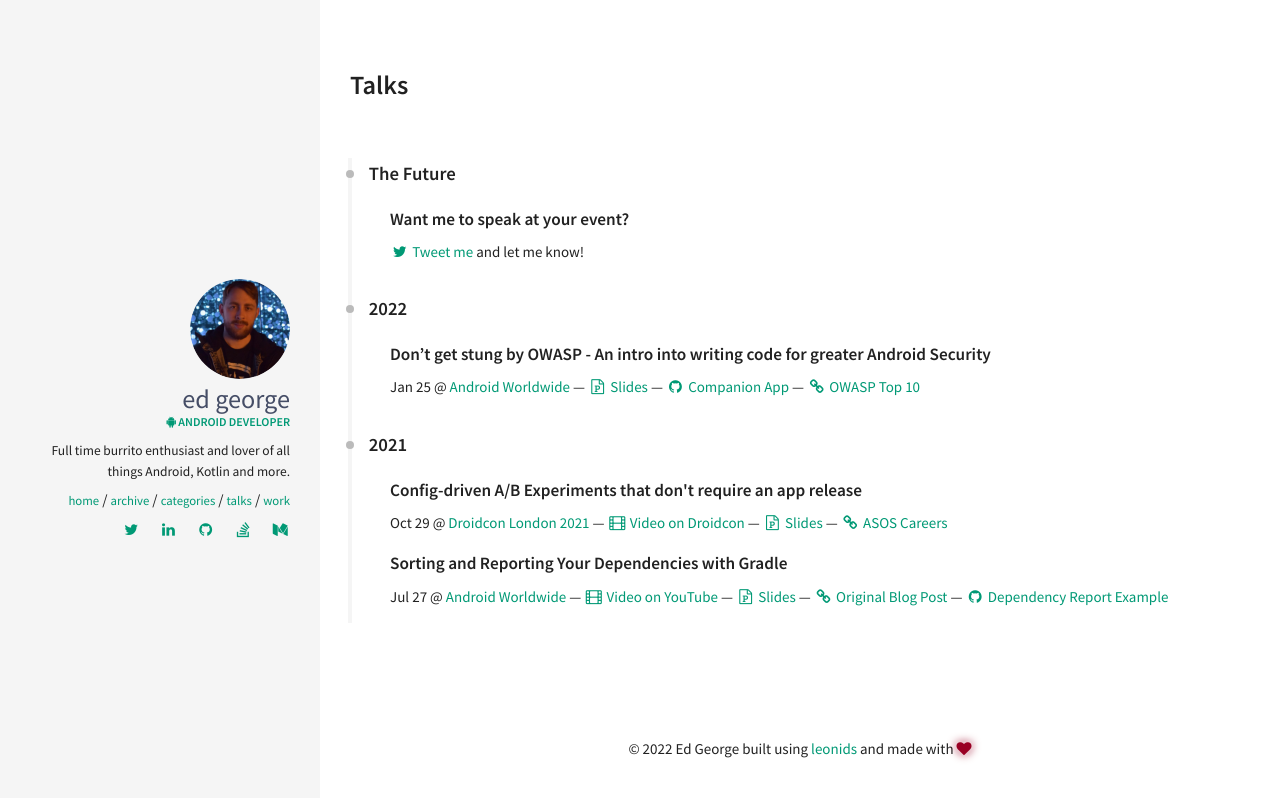
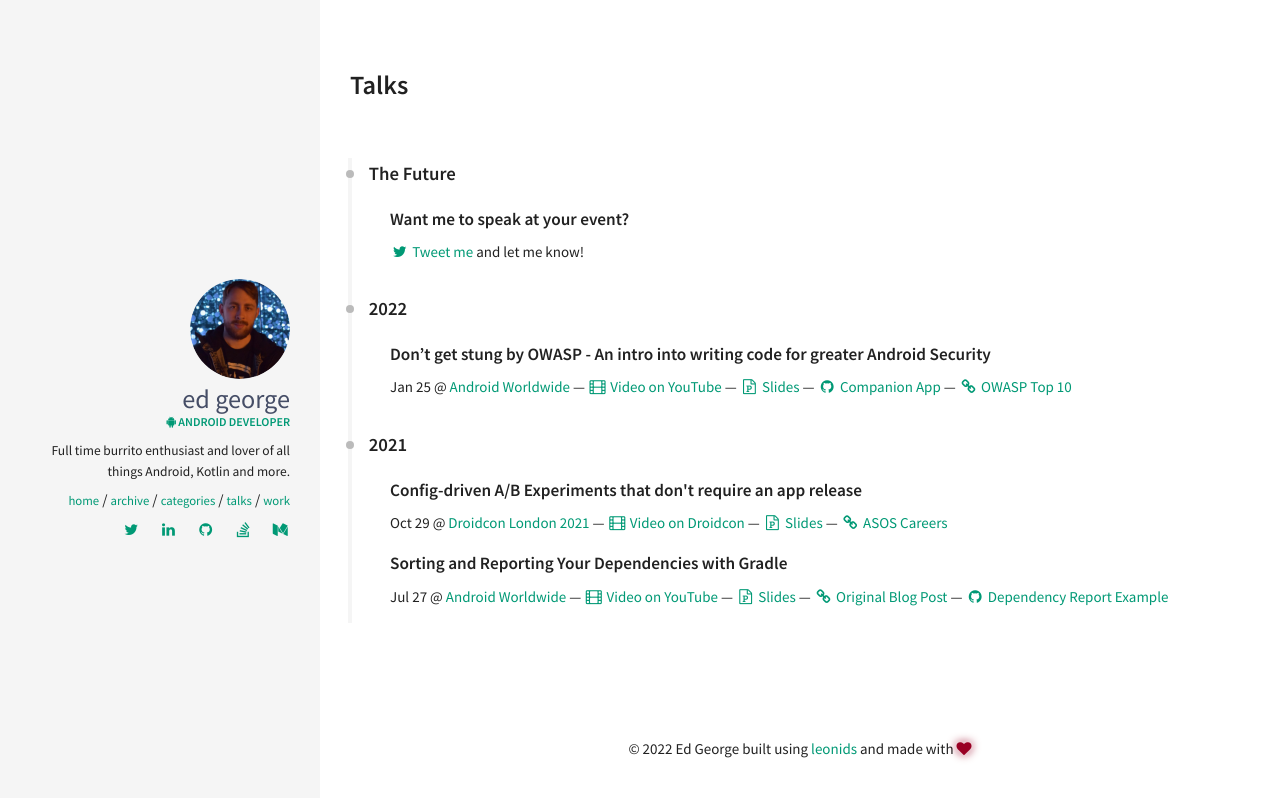
Before and after one commit to ed-george/ed-george.github.io, a Jekyll site: the page built from talks.html, in a window 1280 px wide. Shown: the top 798 px of the page. Built offline with Jekyll 4.4.1, drawn with Linux system fonts in a browser that asks for light colours.

Commit message:
Add new video link 🎥

```diff
--- a/_data/index/talks.yaml
+++ b/_data/index/talks.yaml
@@ -23,6 +23,9 @@
   slides:
     title: Slides
     url: https://speakerdeck.com/sp4ghetticode/dont-get-stung-by-owasp-an-intro-into-writing-code-for-greater-android-security
+  video:
+    title: Video on YouTube
+    url: https://youtu.be/HRJw8RIgbSg
   links:
   - title: Companion App
     url: https://github.com/ed-george/owasp-top-five
```
